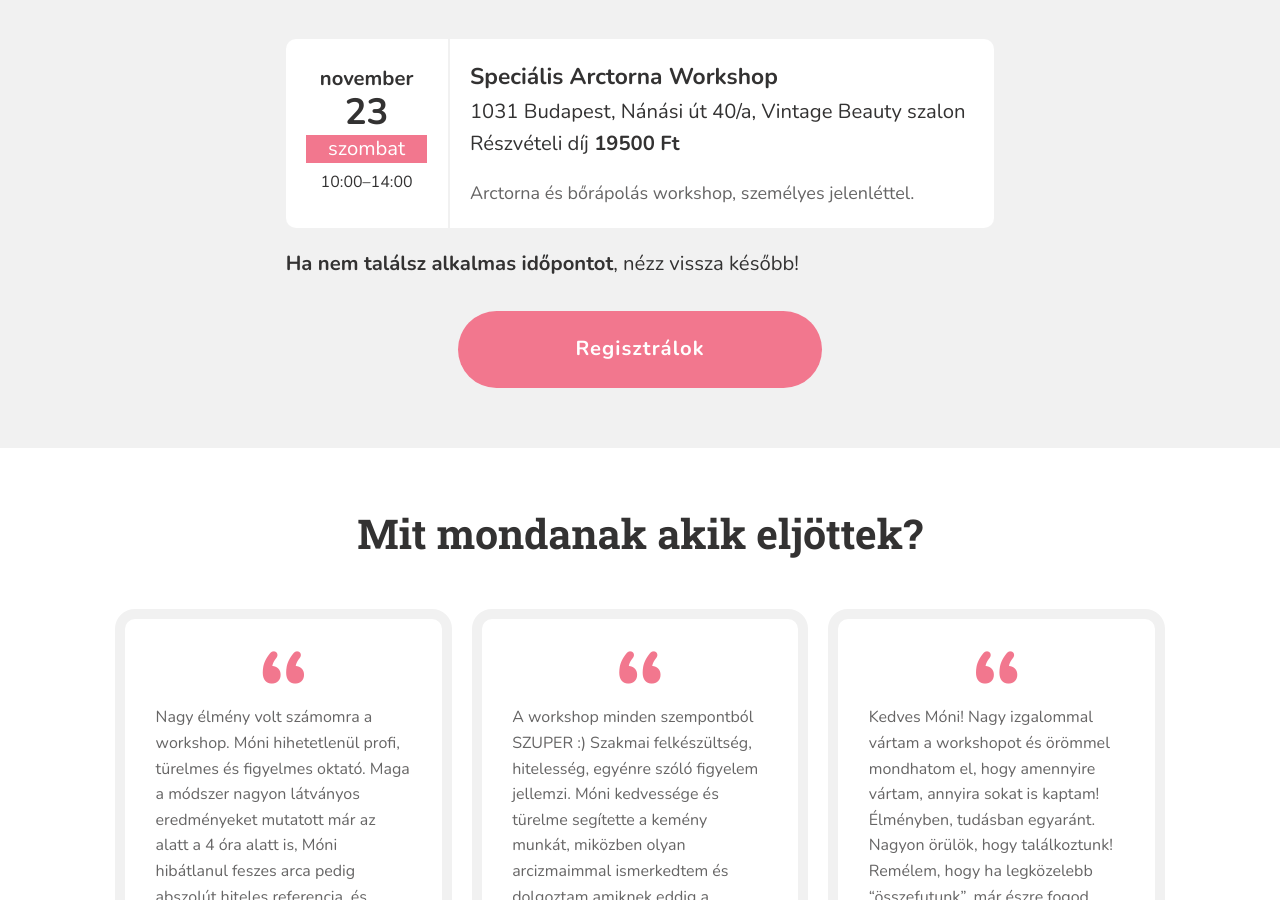
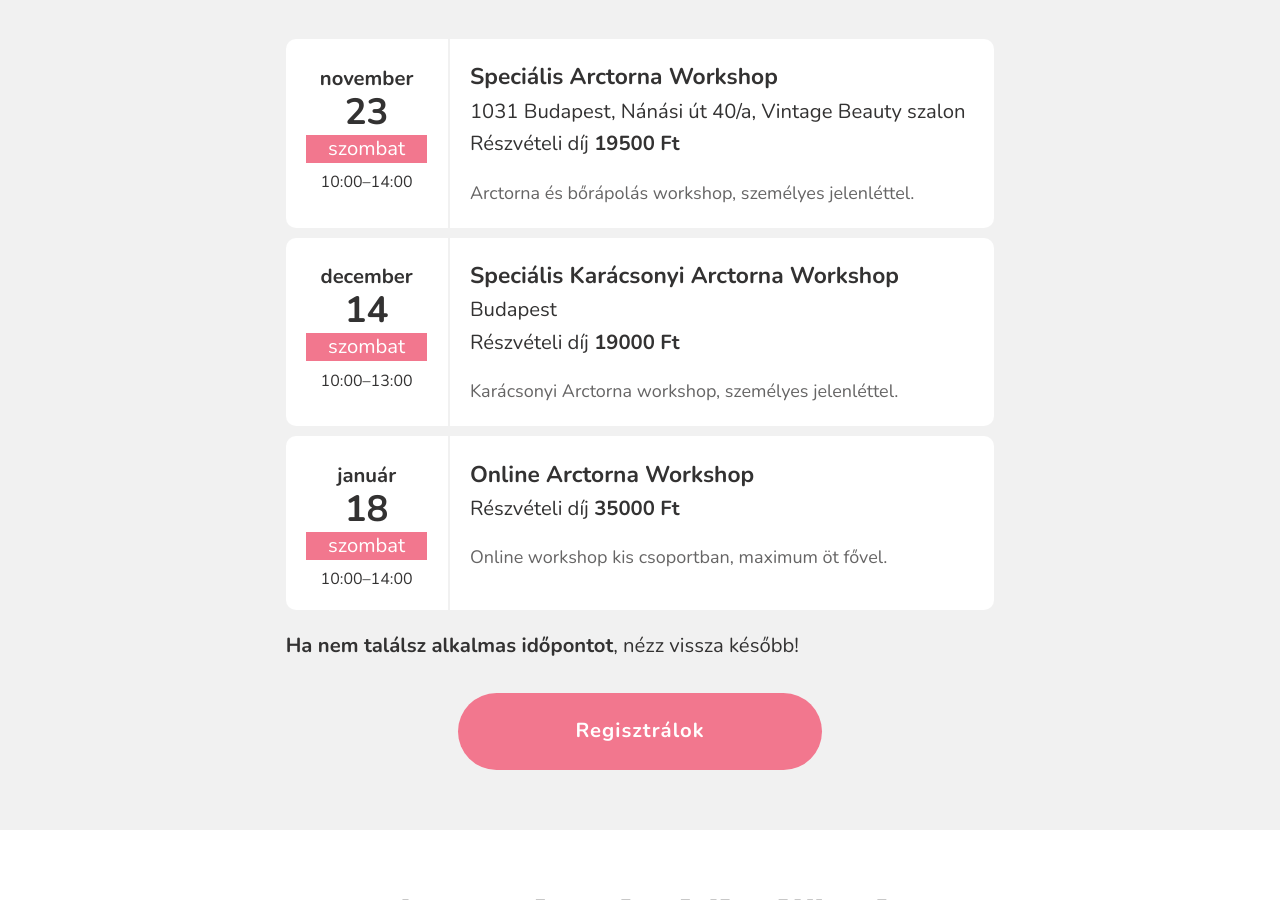
Before and after one commit to monikamudra/arctorna, a Jekyll site: the page built from workshop.md, in a window 1280 px wide and 900 px high, scrolled down 2214 px. Built offline with Jekyll 4.4.1, drawn with Linux system fonts in a browser that asks for light colours.

Commit message:
Update workshop event

```diff
--- a/_data/workshop.yaml
+++ b/_data/workshop.yaml
@@ -40,15 +40,6 @@ events:
     price: 19500
     full: true
 
-  - date: 2024-11-16-T10:00
-    start: "10:00"
-    end: "14:00"
-    title: Online Arctorna Workshop
-    description: >-
-      Online workshop kis csoportban, maximum öt fővel.
-    price: 29000
-    full: false
-
   - date: 2024-11-23-T10:00
     start: "10:00"
     end: "14:00"
@@ -58,3 +49,22 @@ events:
     address: 1031 Budapest, Nánási út 40/a, Vintage Beauty szalon
     price: 19500
     full: false
+
+  - date: 2024-12-14-T10:00
+    start: "10:00"
+    end: "13:00"
+    title: Speciális Karácsonyi Arctorna Workshop
+    description: >-
+      Karácsonyi Arctorna workshop, személyes jelenléttel.
+    address: Budapest
+    price: 19000
+    full: false
+
+  - date: 2025-1-18-T10:00
+    start: "10:00"
+    end: "14:00"
+    title: Online Arctorna Workshop
+    description: >-
+      Online workshop kis csoportban, maximum öt fővel.
+    price: 35000
+    full: false
```
